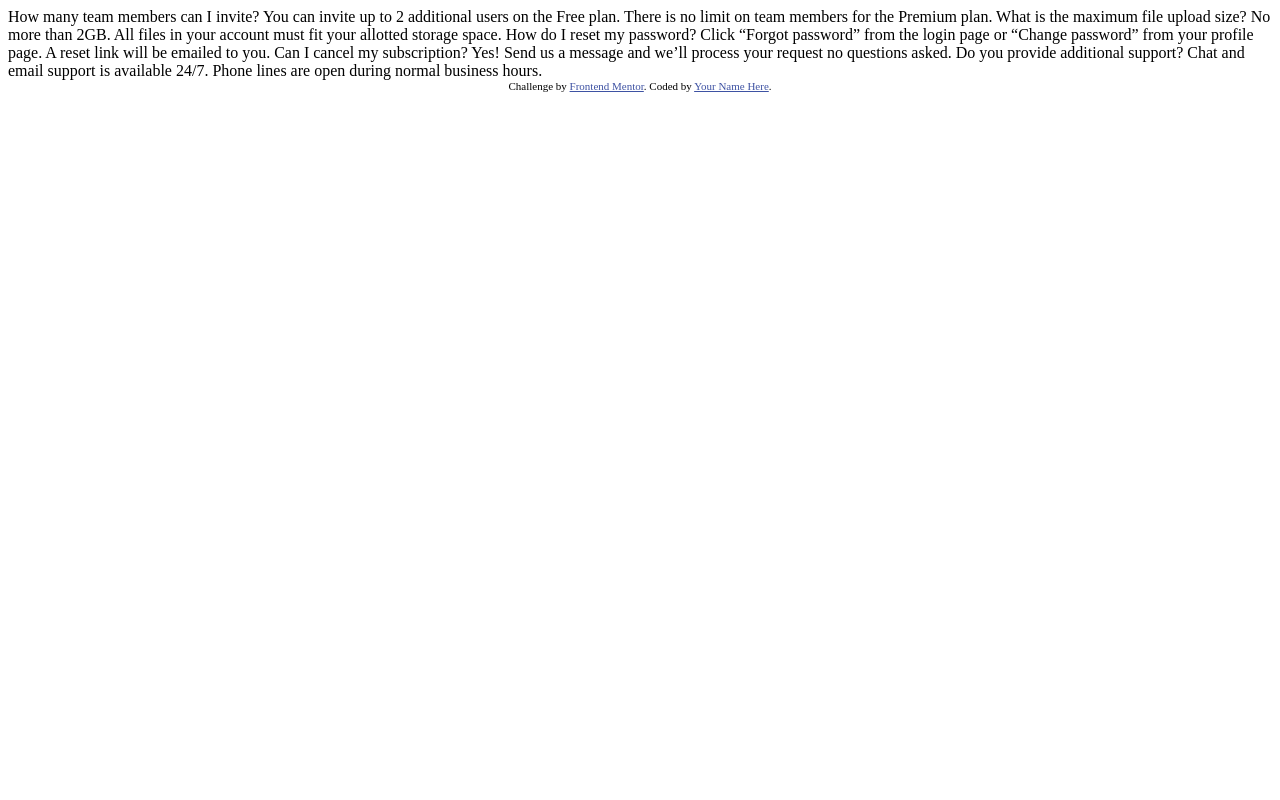
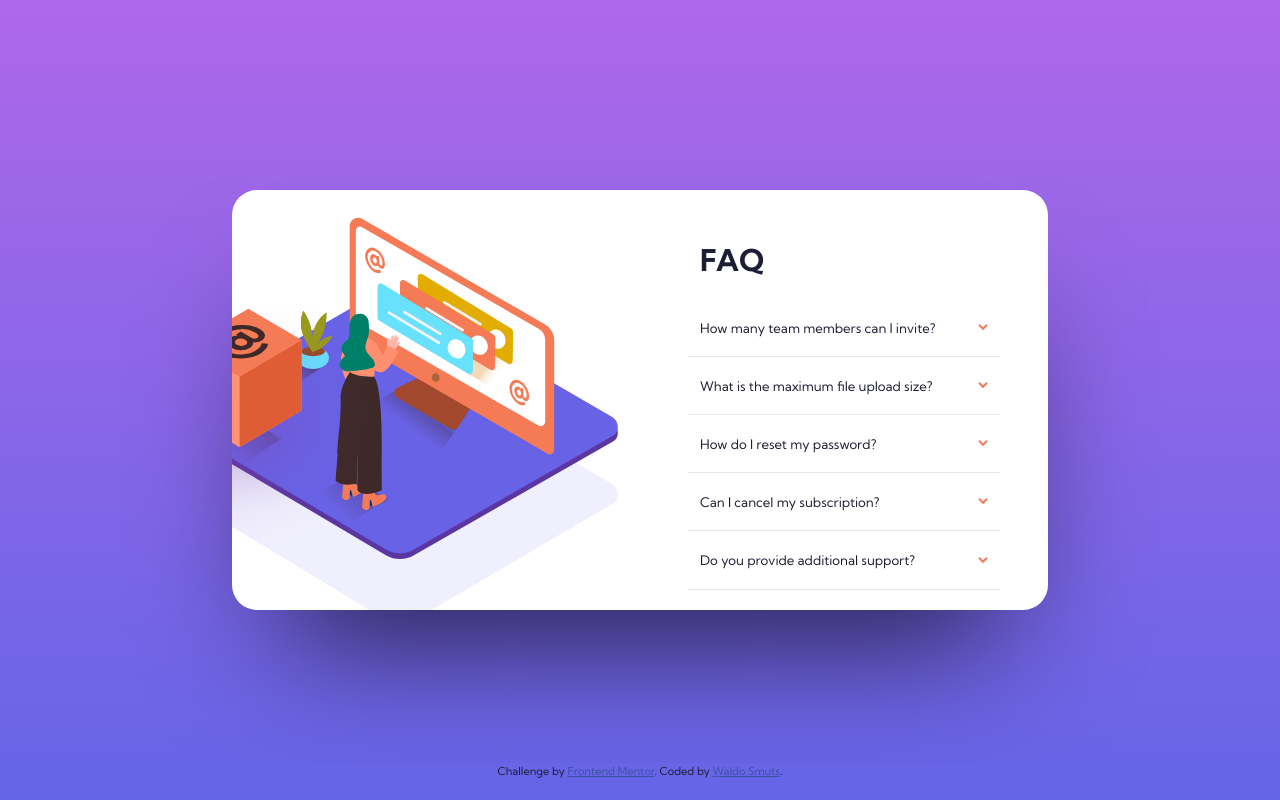
Before and after one commit to waldosmuts/faq-accordion-card, a plain HTML site: page index.html in a window 1280 px wide. Drawn offline with Linux system fonts and the light colour scheme.

Commit message:
first solution

```diff
--- /dev/null
+++ b/app.js
@@ -0,0 +1,14 @@
+const dropdownBoxes = document.querySelectorAll(".dropdown-box");
+
+for (let dropdownBox of dropdownBoxes) {
+    dropdownBox.addEventListener("click", () => {
+        if (!dropdownBox.classList.contains("selected")) {
+            for (let ddb of dropdownBoxes) {
+                ddb.classList.remove("selected");
+            }
+            dropdownBox.classList.add("selected");
+        } else {
+            dropdownBox.classList.remove("selected");
+        }
+    })
+}
--- a/index.html
+++ b/index.html
@@ -1,40 +1,83 @@
 <!DOCTYPE html>
 <html lang="en">
+
 <head>
   <meta charset="UTF-8">
-  <meta name="viewport" content="width=device-width, initial-scale=1.0"> <!-- displays site properly based on user's device -->
+  <meta name="viewport" content="width=device-width, initial-scale=1.0">
+  <link rel="icon" type="image/png" sizes="32x32" href="./images/favicon-32x32.png">
+  <title>Frontend Mentor | FAQ Accordion Card</title>
+  <link rel="preconnect" href="https://fonts.googleapis.com">
+  <link rel="preconnect" href="https://fonts.gstatic.com" crossorigin>
+  <link href="https://fonts.googleapis.com/css2?family=Kumbh+Sans:wght@400;700&display=swap" rel="stylesheet">
+  <link rel="stylesheet" href="main.css">
+</head>
 
-  <link rel="icon" type="image/png" sizes="32x32" href="./images/favicon-32x32.png">
-
-  <title>Frontend Mentor | FAQ Accordion Card</title>
-
-  <!-- Feel free to remove these styles or customise in your own stylesheet 👍 -->
-  <style>
-    .attribution { font-size: 11px; text-align: center; }
-    .attribution a { color: hsl(228, 45%, 44%); }
-  </style>
-</head>
 <body>
-  How many team members can I invite?
+  <div class="container">
+    <div class="card">
+      <div class="illustration">
+        <img src="images/illustration-box-desktop.svg" alt="Box Illustration" class="illustration-box">
+        <img src="images/illustration-woman-online-mobile.svg" alt="Illustration" class="illustration-top">
+        <img src="images/bg-pattern-mobile.svg" alt="Illustration" class="illustration-bottom">
+      </div>
+      <div class="card-content">
+        <h1>FAQ</h1>
+        <div class="dropdown-box">
+          <div class="dropdown-title">
+            <h2>How many team members can I invite?</h2><img src="images/icon-arrow-down.svg" alt="">
+          </div>
+          <div class="dropdown-content">
             You can invite up to 2 additional users on the Free plan. There is no limit on
             team members for the Premium plan.
-
-  What is the maximum file upload size?
+          </div>
+        </div>
+        <div class="divider"></div>
+        <div class="dropdown-box">
+          <div class="dropdown-title">
+            <h2>What is the maximum file upload size?</h2><img src="images/icon-arrow-down.svg" alt="">
+          </div>
+          <div class="dropdown-content">
             No more than 2GB. All files in your account must fit your allotted storage space.
-
-  How do I reset my password?
+          </div>
+        </div>
+        <div class="divider"></div>
+        <div class="dropdown-box">
+          <div class="dropdown-title">
+            <h2>How do I reset my password?</h2><img src="images/icon-arrow-down.svg" alt="">
+          </div>
+          <div class="dropdown-content">
             Click “Forgot password” from the login page or “Change password” from your profile page.
             A reset link will be emailed to you.
+          </div>
+        </div>
+        <div class="divider"></div>
+        <div class="dropdown-box">
+          <div class="dropdown-title">
+            <h2>Can I cancel my subscription?</h2><img src="images/icon-arrow-down.svg" alt="">
+          </div>
+          <div class="dropdown-content">
+            Yes! Send us a message and we’ll process your request no questions asked.
+          </div>
+        </div>
+        <div class="divider"></div>
+        <div class="dropdown-box">
+          <div class="dropdown-title">
+            <h2>Do you provide additional support?</h2><img src="images/icon-arrow-down.svg" alt="">
+          </div>
 
-  Can I cancel my subscription?
-  Yes! Send us a message and we’ll process your request no questions asked.
-
-  Do you provide additional support?
+          <div class="dropdown-content">
             Chat and email support is available 24/7. Phone lines are open during normal business hours.
-
+          </div>
+        </div>
+        <div class="divider"></div>
+      </div>
+    </div>
+  </div>
   <div class="attribution">
     Challenge by <a href="https://www.frontendmentor.io?ref=challenge" target="_blank">Frontend Mentor</a>.
-    Coded by <a href="#">Your Name Here</a>.
+    Coded by <a href="https://github.com/waldosmuts" target="_blank">Waldo Smuts</a>.
   </div>
+  <script src="app.js"></script>
 </body>
+
 </html>
--- /dev/null
+++ b/main.css
@@ -0,0 +1,200 @@
+body {
+  margin: 0;
+  font-family: "Kumbh Sans", sans-serif;
+  font-size: 12px;
+  background: linear-gradient(hsl(273, 75%, 66%), hsl(240, 73%, 65%));
+  background-repeat: no-repeat;
+  height: 100vh;
+}
+
+.container {
+  display: flex;
+  flex-direction: column;
+  justify-content: center;
+  align-items: center;
+  height: 100vh;
+}
+
+.card {
+  display: flex;
+  flex-direction: column;
+  background-color: white;
+  border-radius: 25px;
+  overflow: hidden;
+  width: 28em;
+  margin-bottom: -5em;
+  font-size: 12px;
+  box-shadow: 1px 74px 135px -50px rgba(0, 0, 0, 0.75);
+}
+
+.card-content {
+  display: flex;
+  flex-direction: column;
+  align-items: center;
+}
+
+.card:first-child {
+  overflow: visible;
+}
+
+.illustration {
+  position: relative;
+  top: -225px;
+  left: -1em;
+  display: flex;
+  flex-direction: column;
+  justify-content: center;
+}
+
+.illustration-box {
+  display: none;
+  z-index: 3;
+}
+
+.illustration-top {
+  position: relative;
+  bottom: -125px;
+  left: 40px;
+  width: 250px;
+  content: url(images/illustration-woman-online-mobile.svg);
+  z-index: 2;
+}
+
+.illustration-bottom {
+  position: relative;
+  left: 67px;
+  bottom: -40px;
+  width: 220px;
+  z-index: 1;
+}
+
+h1 {
+  color: hsl(238, 29%, 16%);
+  font-size: 2.5em;
+  font-weight: 700;
+  margin-top: -5.5em;
+}
+
+.dropdown-box {
+  width: 26em;
+  margin: 0.8em 0;
+}
+
+.dropdown-title {
+  display: flex;
+  align-items: center;
+  justify-content: space-between;
+  margin: 0 1em;
+}
+
+h2 {
+  font-size: 1.1em;
+  font-weight: 400;
+  color: hsl(238, 29%, 16%);
+}
+
+.dropdown-title img {
+  width: 10px;
+  height: 7px;
+}
+
+.dropdown-content {
+  margin: 0 3em 0.5em 1em;
+  max-width: 300px;
+  color: hsl(240, 6%, 50%);
+}
+
+.dropdown-box .dropdown-content {
+  display: none;
+}
+
+.dropdown-box:hover {
+  cursor: pointer;
+}
+
+.dropdown-box:hover .dropdown-title h2 {
+  color: hsl(14, 88%, 65%);
+}
+
+.selected .dropdown-title h2 {
+  color: hsl(238, 29%, 16%);
+  font-weight: 700;
+}
+
+.selected .dropdown-content {
+  display: block;
+}
+
+.divider {
+  background-color: hsl(240, 5%, 91%);
+  height: 1px;
+  width: 100%;
+  /* margin-top: 1em; */
+}
+
+.attribution {
+  width: 100%;
+  position: absolute;
+  bottom: 0;
+  font-size: 11px;
+  text-align: center;
+  margin: 2em 0;
+  color: hsl(238, 29%, 16%);
+}
+
+.attribution a {
+  color: hsl(228, 45%, 44%);
+}
+
+@media screen and (min-width: 768px) {
+  .container {
+    flex-direction: row;
+  }
+
+  .card {
+    flex-direction: row;
+    width: 60em;
+    height: 35em;
+    justify-content: space-between;
+    padding: 0 4em;
+    margin: 0;
+  }
+
+  .card-content {
+    height: 100%;
+    justify-content: flex-start;
+    align-items: start;
+    margin-top: 18em;
+    margin-left: -5em;
+  }
+
+  .card-content h1 {
+    margin-left: 0.4em;
+  }
+
+  .illustration-box {
+    display: block;
+    position: relative;
+    width: 250px;
+    height: 250px;
+    bottom: -520px;
+    left: -150px;
+  }
+
+  .illustration-top {
+    bottom: -190px;
+    left: -100px;
+    width: 450px;
+    content: url(images/illustration-woman-online-desktop.svg);
+  }
+
+  .illustration-bottom {
+    bottom: -60px;
+    left: -100px;
+    width: 450px;
+  }
+
+  .card:first-child {
+    overflow: hidden;
+  }
+}
```
Lines whose indentation alone changed are shown as unchanged.
